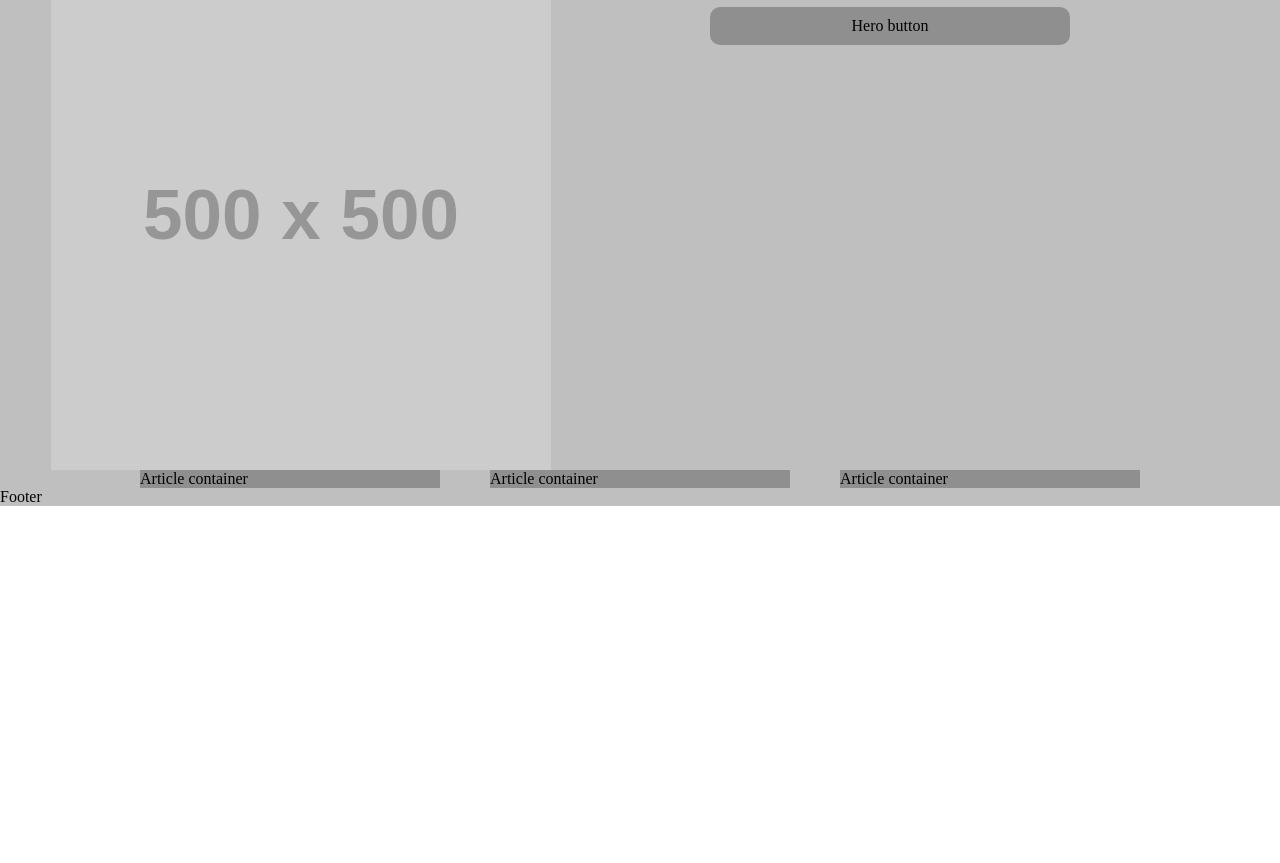
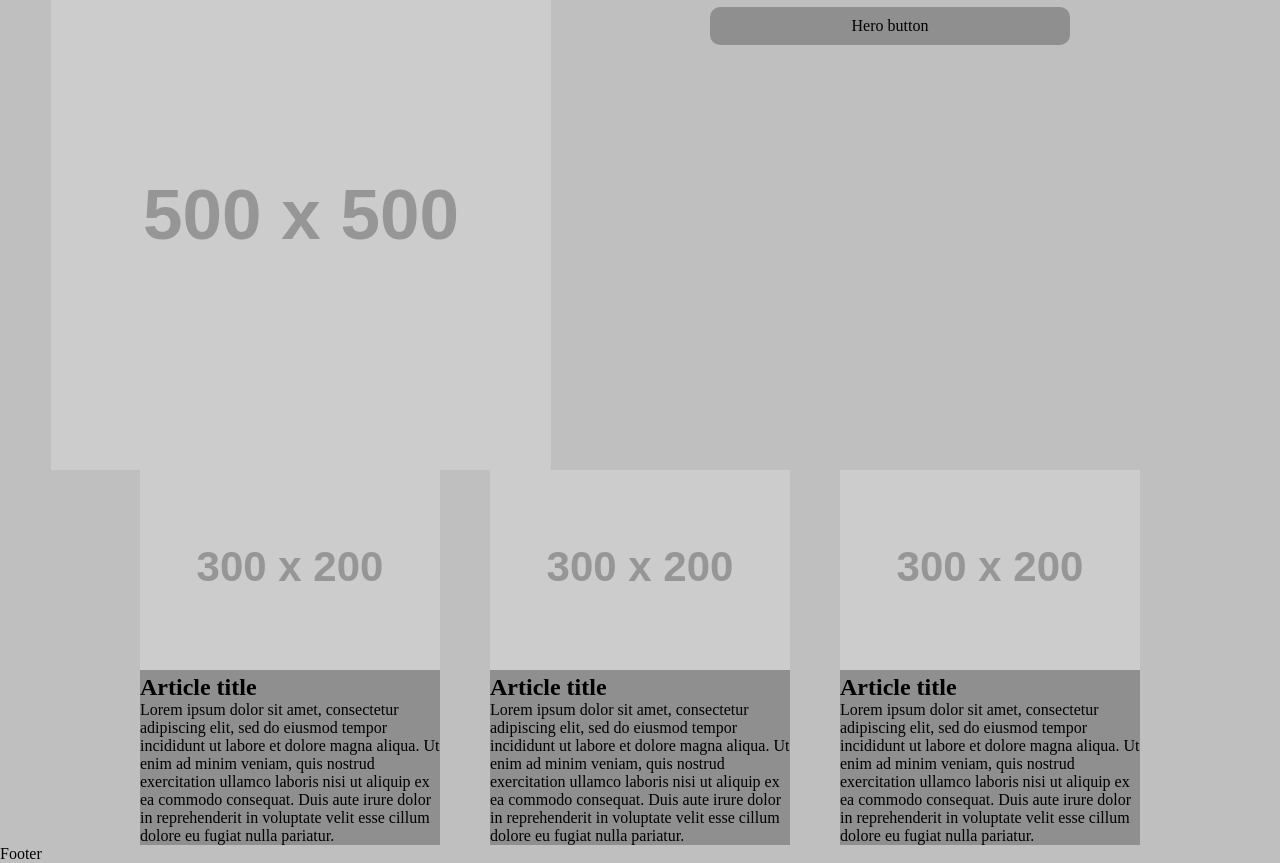
Before and after one commit to jmeyer431/Zenva_Learning, a plain HTML site: page CSS Flexbox Course/flexbox1.html in a window 1280 px wide. Shown: the part 80-943 px from the top of the page. Before the commit the page ends 800 px from the top, so only its background shows below. Drawn offline with Linux system fonts and the light colour scheme; placeholder pictures from the web are drawn by us.

Commit message:
CSS Flexbox-Lesson 21 Building Article Containers

```diff
--- a/CSS Flexbox Course/flexbox1.html
+++ b/CSS Flexbox Course/flexbox1.html
@@ -101,15 +101,21 @@
 
         <section id="articles">
             <div class="articlecontainer">
-                Article container
+                <img src="https://via.placeholder.com/300x200">
+                <h2>Article title</h2>
+                <p>Lorem ipsum dolor sit amet, consectetur adipiscing elit, sed do eiusmod tempor incididunt ut labore et dolore magna aliqua. Ut enim ad minim veniam, quis nostrud exercitation ullamco laboris nisi ut aliquip ex ea commodo consequat. Duis aute irure dolor in reprehenderit in voluptate velit esse cillum dolore eu fugiat nulla pariatur.</p>
             </div>
 
             <div class="articlecontainer">
-                Article container
+                <img src="https://via.placeholder.com/300x200">
+                <h2>Article title</h2>
+                <p>Lorem ipsum dolor sit amet, consectetur adipiscing elit, sed do eiusmod tempor incididunt ut labore et dolore magna aliqua. Ut enim ad minim veniam, quis nostrud exercitation ullamco laboris nisi ut aliquip ex ea commodo consequat. Duis aute irure dolor in reprehenderit in voluptate velit esse cillum dolore eu fugiat nulla pariatur.</p>
             </div>
 
             <div class="articlecontainer">
-                Article container
+                <img src="https://via.placeholder.com/300x200">
+                <h2>Article title</h2>
+                <p>Lorem ipsum dolor sit amet, consectetur adipiscing elit, sed do eiusmod tempor incididunt ut labore et dolore magna aliqua. Ut enim ad minim veniam, quis nostrud exercitation ullamco laboris nisi ut aliquip ex ea commodo consequat. Duis aute irure dolor in reprehenderit in voluptate velit esse cillum dolore eu fugiat nulla pariatur.</p>
             </div>
         </section>
 
```
